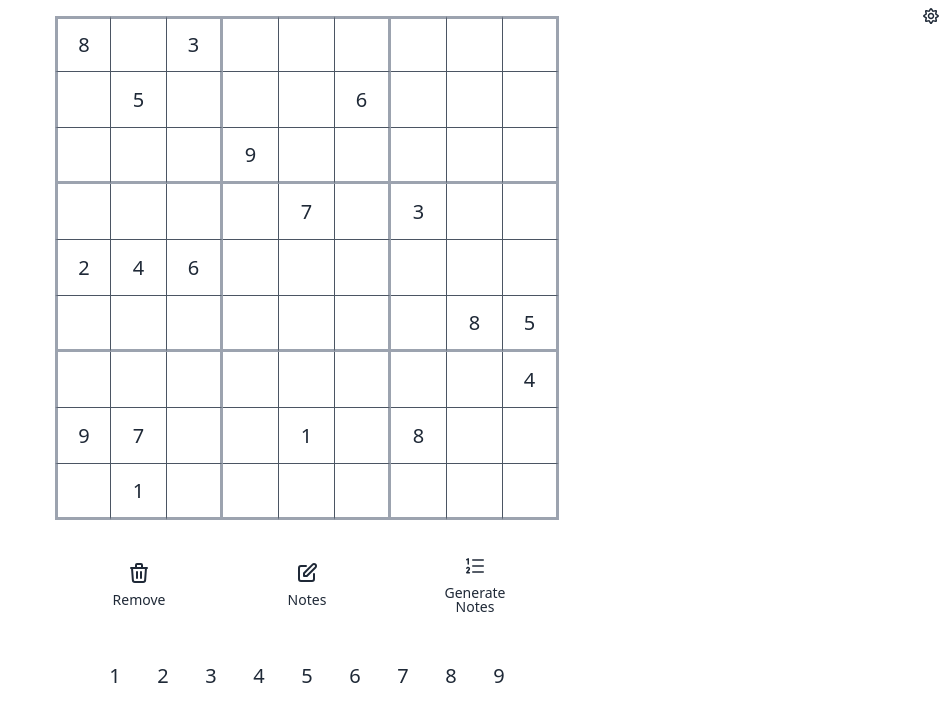
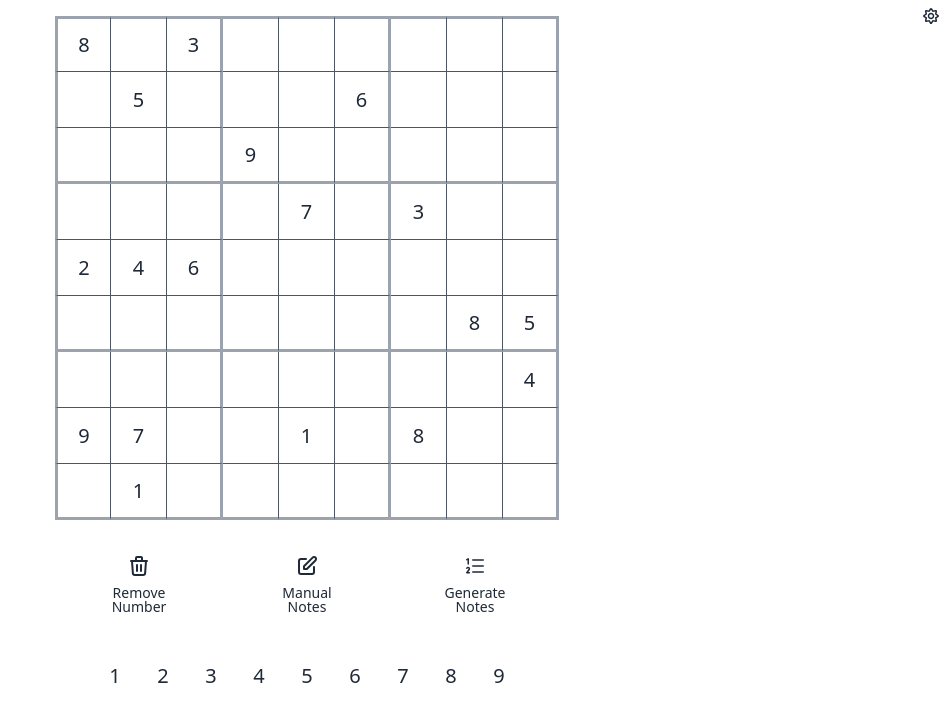
Before and after one commit to ngavinsir/lidoku-web, a Svelte app: page / in a window 1280 px wide. Shown: the top 722 px of the page, without its empty margins (333-1280 px from the left). Built offline with nearby package versions, Linux system fonts and the light colour scheme.

Commit message:
change label to remove number and manual notes

```diff
--- a/src/components/sudoku/BottomPanel/BottomPanel.svelte
+++ b/src/components/sudoku/BottomPanel/BottomPanel.svelte
@@ -11,7 +11,10 @@
 <div class={clsx(className, 'flex flex-col space-y-5')}>
   <div class="flex justify-around">
     <!-- Remove icon -->
-    <IconButton label="Remove" on:click={() => board.removeSelectedCell()}>
+    <IconButton
+      label="Remove Number"
+      on:click={() => board.removeSelectedCell()}
+    >
       <svg
         class="w-6 h-6"
         fill="none"
@@ -30,7 +33,7 @@
 
     <!-- Notes icon -->
     <IconButton
-      label="Notes"
+      label="Manual Notes"
       toggleable={true}
       on:click={() => board.toggleTakingNotes()}
     >
```
